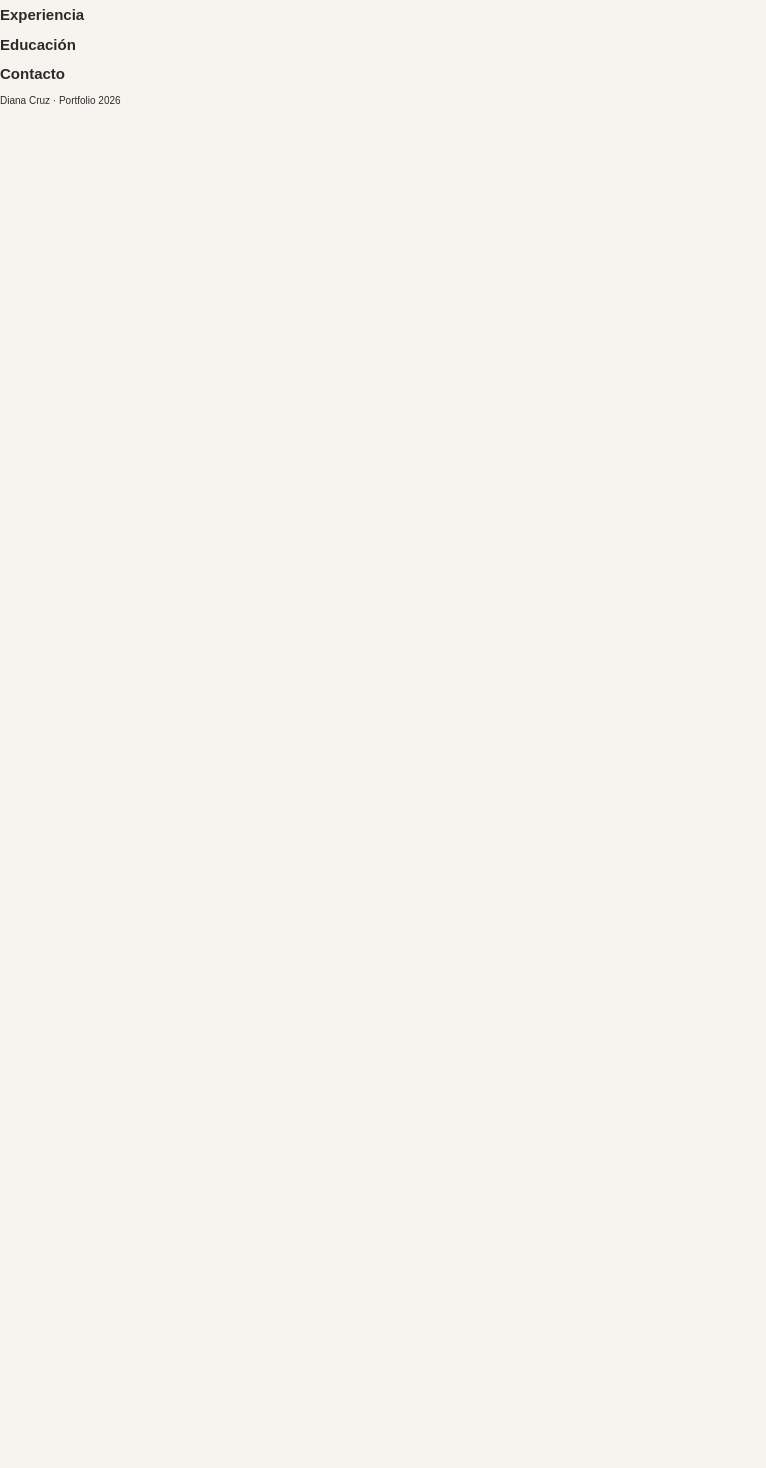
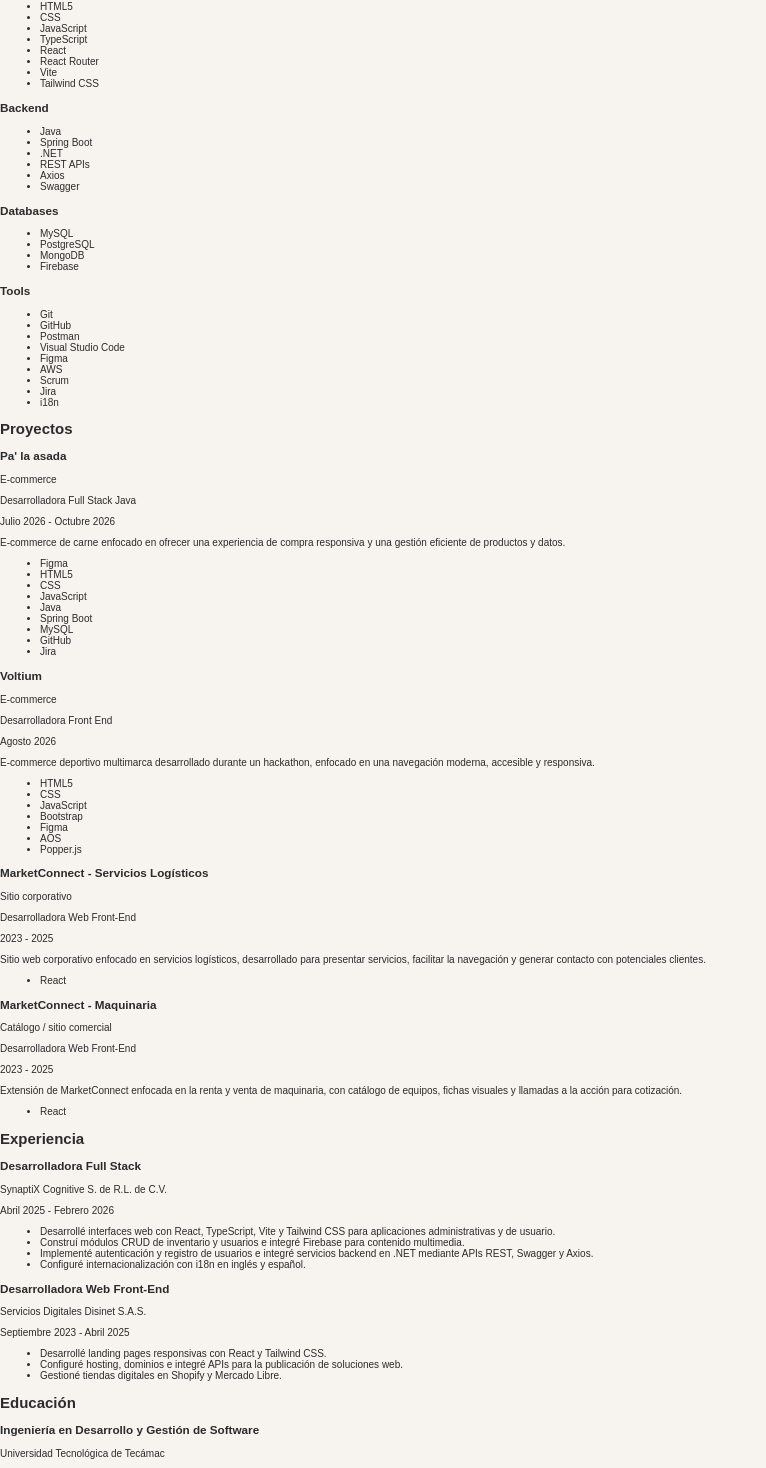
Before and after one commit to dianacd123/dianaCruz.portfolio, a React app: page / in a window 1280 px wide. Shown: the part 145-1613 px from the top of the page, without its empty margins (0-766 px from the left). Before the commit the page ends 800 px from the top, so only its background shows below. Built offline with nearby package versions, Linux system fonts and the light colour scheme; the HTML template or start-up script is replaced by a standard one.

Commit message:
feat: add portfolio data and dynamic sections

```diff
--- a/src/components/Education.jsx
+++ b/src/components/Education.jsx
@@ -1,7 +1,18 @@
+import { education } from '../data/education'
+
 function Education() {
   return (
     <section>
       <h2>Educación</h2>
+
+      {education.map((item) => (
+        <article key={item.id}>
+          <h3>{item.degree}</h3>
+          <p>{item.institution}</p>
+          <p>{item.period}</p>
+          <p>{item.status}</p>
+        </article>
+      ))}
     </section>
   )
 }
--- a/src/components/Experience.jsx
+++ b/src/components/Experience.jsx
@@ -1,7 +1,23 @@
+import { experience } from '../data/experience'
+
 function Experience() {
   return (
     <section>
       <h2>Experiencia</h2>
+
+      {experience.map((job) => (
+        <article key={job.id}>
+          <h3>{job.role}</h3>
+          <p>{job.company}</p>
+          <p>{job.period}</p>
+
+          <ul>
+            {job.description.map((item, index) => (
+              <li key={index}>{item}</li>
+            ))}
+          </ul>
+        </article>
+      ))}
     </section>
   )
 }
--- a/src/components/ProjectCard.jsx
+++ b/src/components/ProjectCard.jsx
@@ -0,0 +1,19 @@
+function ProjectCard({ project }) {
+  return (
+    <article>
+      <h3>{project.title}</h3>
+      <p>{project.type}</p>
+      <p>{project.role}</p>
+      <p>{project.period}</p>
+      <p>{project.description}</p>
+
+      <ul>
+        {project.technologies.map((technology) => (
+          <li key={technology}>{technology}</li>
+        ))}
+      </ul>
+    </article>
+  )
+}
+
+export default ProjectCard
--- a/src/components/Projects.jsx
+++ b/src/components/Projects.jsx
@@ -1,7 +1,17 @@
+import { projects } from '../data/projects'
+import ProjectCard from './ProjectCard'
+
 function Projects() {
   return (
     <section>
       <h2>Proyectos</h2>
+
+      {projects.map((project) => (
+        <ProjectCard
+          key={project.id}
+          project={project}
+        />
+      ))}
     </section>
   )
 }
--- a/src/components/Skills.jsx
+++ b/src/components/Skills.jsx
@@ -1,7 +1,45 @@
+import { skills } from '../data/skills'
+
 function Skills() {
   return (
     <section>
       <h2>Skills</h2>
+
+      <div>
+        <h3>Frontend</h3>
+        <ul>
+          {skills.frontend.map((skill) => (
+            <li key={skill}>{skill}</li>
+          ))}
+        </ul>
+      </div>
+
+      <div>
+        <h3>Backend</h3>
+        <ul>
+          {skills.backend.map((skill) => (
+            <li key={skill}>{skill}</li>
+          ))}
+        </ul>
+      </div>
+
+      <div>
+        <h3>Databases</h3>
+        <ul>
+          {skills.databases.map((skill) => (
+            <li key={skill}>{skill}</li>
+          ))}
+        </ul>
+      </div>
+
+      <div>
+        <h3>Tools</h3>
+        <ul>
+          {skills.tools.map((skill) => (
+            <li key={skill}>{skill}</li>
+          ))}
+        </ul>
+      </div>
     </section>
   )
 }
--- a/src/data/education.js
+++ b/src/data/education.js
@@ -0,0 +1,23 @@
+export const education = [
+  {
+    id: 1,
+    degree: 'Ingeniería en Desarrollo y Gestión de Software',
+    institution: 'Universidad Tecnológica de Tecámac',
+    period: 'Septiembre 2023 - Abril 2025',
+    status: 'Titulada'
+  },
+  {
+    id: 2,
+    degree: 'Técnico Superior Universitario en Desarrollo de Software Multiplataforma',
+    institution: 'Universidad Tecnológica de Tecámac',
+    period: 'Agosto 2021 - Agosto 2023',
+    status: 'Titulada'
+  },
+  {
+    id: 3,
+    degree: 'Desarrollador Java Full Stack',
+    institution: 'Generation México',
+    period: 'Julio - Octubre 2026',
+    status: 'Bootcamp'
+  }
+]
--- a/src/data/experience.js
+++ b/src/data/experience.js
@@ -0,0 +1,25 @@
+export const experience = [
+  {
+    id: 1,
+    role: 'Desarrolladora Full Stack',
+    company: 'SynaptiX Cognitive S. de R.L. de C.V.',
+    period: 'Abril 2025 - Febrero 2026',
+    description: [
+      'Desarrollé interfaces web con React, TypeScript, Vite y Tailwind CSS para aplicaciones administrativas y de usuario.',
+      'Construí módulos CRUD de inventario y usuarios e integré Firebase para contenido multimedia.',
+      'Implementé autenticación y registro de usuarios e integré servicios backend en .NET mediante APIs REST, Swagger y Axios.',
+      'Configuré internacionalización con i18n en inglés y español.'
+    ]
+  },
+  {
+    id: 2,
+    role: 'Desarrolladora Web Front-End',
+    company: 'Servicios Digitales Disinet S.A.S.',
+    period: 'Septiembre 2023 - Abril 2025',
+    description: [
+      'Desarrollé landing pages responsivas con React y Tailwind CSS.',
+      'Configuré hosting, dominios e integré APIs para la publicación de soluciones web.',
+      'Gestioné tiendas digitales en Shopify y Mercado Libre.'
+    ]
+  }
+]
--- a/src/data/projects.js
+++ b/src/data/projects.js
@@ -0,0 +1,76 @@
+export const projects = [
+  {
+    id: 1,
+    title: "Pa' la asada",
+    type: 'E-commerce',
+    role: 'Desarrolladora Full Stack Java',
+    period: 'Julio 2026 - Octubre 2026',
+    description:
+      'E-commerce de carne enfocado en ofrecer una experiencia de compra responsiva y una gestión eficiente de productos y datos.',
+    technologies: [
+      'Figma',
+      'HTML5',
+      'CSS',
+      'JavaScript',
+      'Java',
+      'Spring Boot',
+      'MySQL',
+      'GitHub',
+      'Jira'
+    ],
+    repository: '',
+    demo: '',
+    image: ''
+  },
+  {
+    id: 2,
+    title: 'Voltium',
+    type: 'E-commerce',
+    role: 'Desarrolladora Front End',
+    period: 'Agosto 2026',
+    description:
+      'E-commerce deportivo multimarca desarrollado durante un hackathon, enfocado en una navegación moderna, accesible y responsiva.',
+    technologies: [
+      'HTML5',
+      'CSS',
+      'JavaScript',
+      'Bootstrap',
+      'Figma',
+      'AOS',
+      'Popper.js'
+    ],
+    repository: '',
+    demo: '',
+    image: ''
+  },
+  {
+  id: 3,
+  title: 'MarketConnect - Servicios Logísticos',
+  type: 'Sitio corporativo',
+  role: 'Desarrolladora Web Front-End',
+  period: '2023 - 2025',
+  description:
+    'Sitio web corporativo enfocado en servicios logísticos, desarrollado para presentar servicios, facilitar la navegación y generar contacto con potenciales clientes.',
+  technologies: [
+    'React'
+  ],
+  repository: null,
+  demo: '',
+  image: ''
+},
+{
+  id: 4,
+  title: 'MarketConnect - Maquinaria',
+  type: 'Catálogo / sitio comercial',
+  role: 'Desarrolladora Web Front-End',
+  period: '2023 - 2025',
+  description:
+    'Extensión de MarketConnect enfocada en la renta y venta de maquinaria, con catálogo de equipos, fichas visuales y llamadas a la acción para cotización.',
+  technologies: [
+    'React'
+  ],
+  repository: null,
+  demo: '',
+  image: ''
+}
+]
--- a/src/data/skills.js
+++ b/src/data/skills.js
@@ -0,0 +1,40 @@
+export const skills = {
+  frontend: [
+    'HTML5',
+    'CSS',
+    'JavaScript',
+    'TypeScript',
+    'React',
+    'React Router',
+    'Vite',
+    'Tailwind CSS'
+  ],
+
+  backend: [
+    'Java',
+    'Spring Boot',
+    '.NET',
+    'REST APIs',
+    'Axios',
+    'Swagger'
+  ],
+
+  databases: [
+    'MySQL',
+    'PostgreSQL',
+    'MongoDB',
+    'Firebase'
+  ],
+
+  tools: [
+    'Git',
+    'GitHub',
+    'Postman',
+    'Visual Studio Code',
+    'Figma',
+    'AWS',
+    'Scrum',
+    'Jira',
+    'i18n'
+  ]
+}
```
